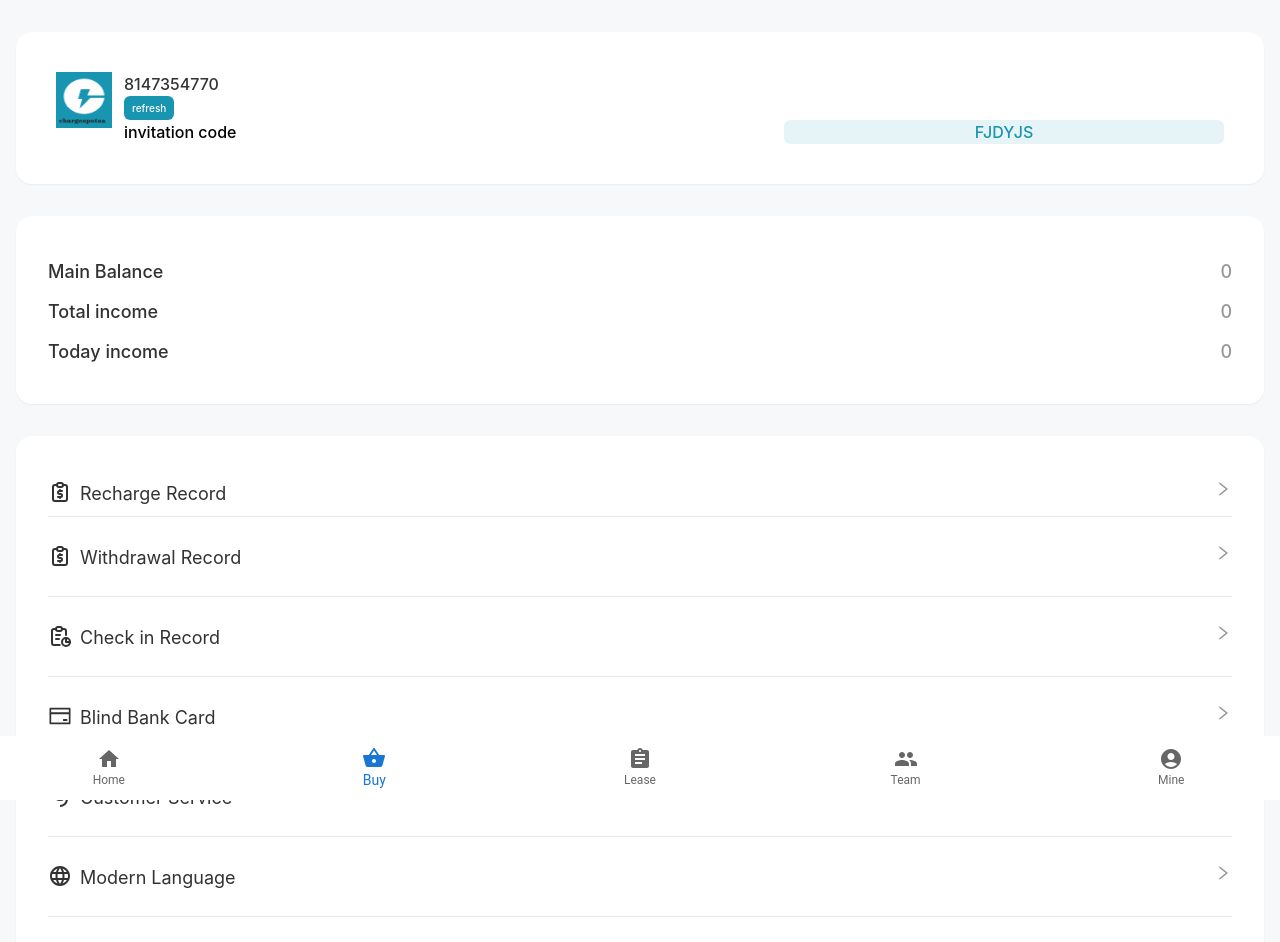
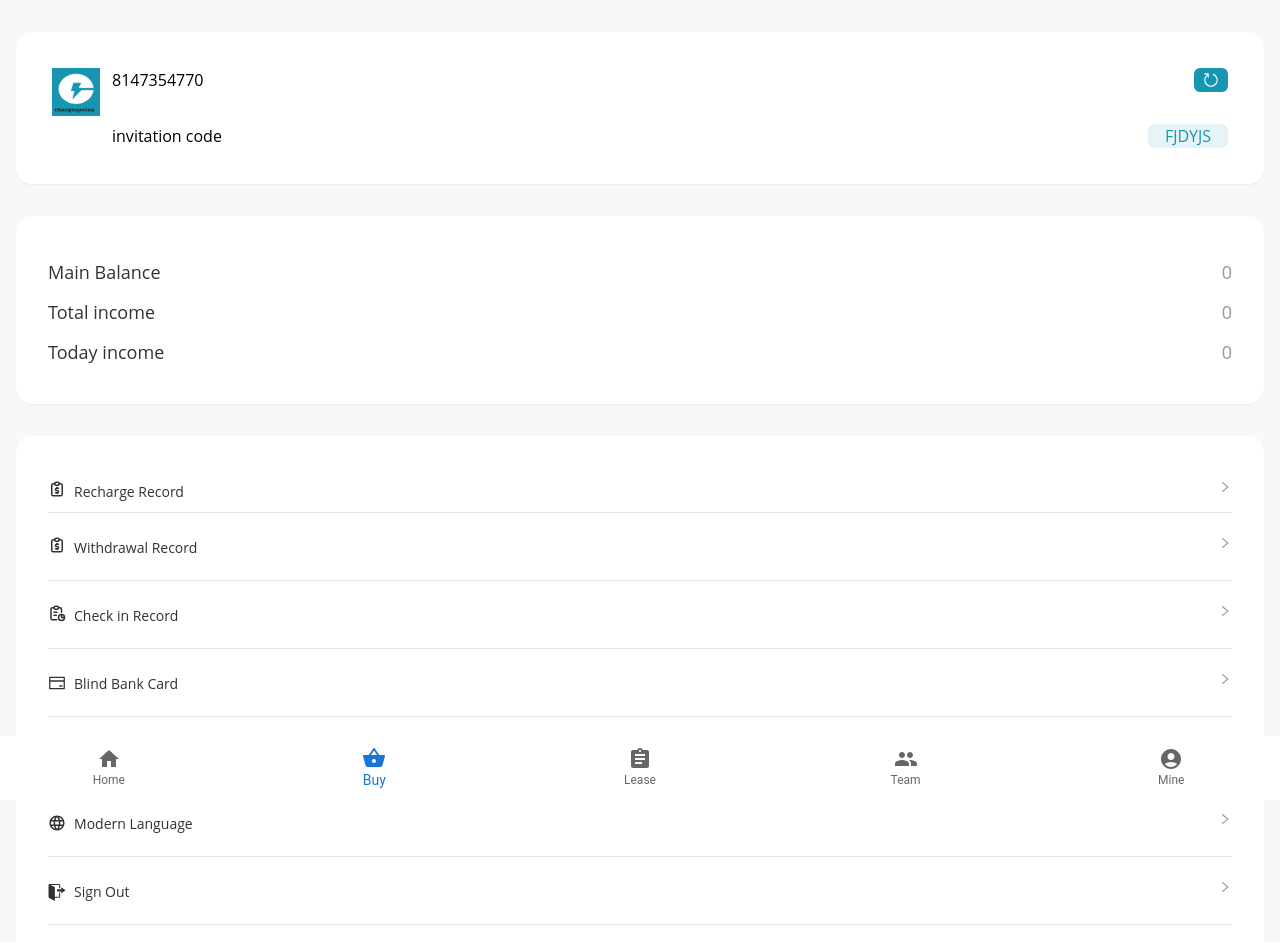
Before and after one commit to Sageer-M-Kabeer/charges_pots, a React (Create React App) app in the folder chargespots/: page /mine in a window 1280 px wide. Shown: the top 942 px of the page. Built offline with nearby package versions, Linux system fonts and the light colour scheme.

Commit message:
added fonts amd made changes in mine.js

```diff
--- a/chargespots/src/index.css
+++ b/chargespots/src/index.css
@@ -1,12 +1,11 @@
 @tailwind base;
 @tailwind components;
 @tailwind utilities;
+@import url('https://fonts.googleapis.com/css2?family=Open+Sans:ital,wght@0,300;0,400;0,500;0,600;0,700;0,800;1,300;1,400;1,500;1,700&display=swap');
 
 body {
   margin: 0;
-  font-family: -apple-system, BlinkMacSystemFont, 'Segoe UI', 'Roboto', 'Oxygen',
-    'Ubuntu', 'Cantarell', 'Fira Sans', 'Droid Sans', 'Helvetica Neue',
-    sans-serif;
+  font-family: 'Open Sans', sans-serif;
   -webkit-font-smoothing: antialiased;
   -moz-osx-font-smoothing: grayscale;
 }
--- a/chargespots/src/pages/Mine.js
+++ b/chargespots/src/pages/Mine.js
@@ -7,7 +7,9 @@ import {TbReportMoney,TbReport} from 'react-icons/tb'
 import {RiCustomerService2Line} from 'react-icons/ri'
 import {MdOutlineLanguage} from 'react-icons/md'
 import {GoSignOut} from 'react-icons/go'
+import {VscRefresh} from 'react-icons/vsc'
 import { Link } from 'react-router-dom'
+
 
 
 const Mine = () => {
@@ -20,26 +22,22 @@ const Mine = () => {
                 {/* card */}
                 <div className="relative  mb-8 bg-[#fff]  shadow-sm rounded-2xl">
                     <div className="p-8">
-                        <div className="flex p-2">
-                            <div className=" w-14 h-14 ">
+                        <div className="flex p-1">
+                            <div className=" w-12 h-12 ">
                                 <img className="w-full h-full" src={logo} alt="" />
                             </div>
                             <div className="flex-1 pl-3 flex-col justify-center">
-                                <div className="mb-[10px]text-md font-medium flex-1 text-[#333] gap-10  flex-row w-full overflow-hidden justify-between items-center">
-                                    <div>
-                                        8147354770
+                                <div className="flex mb-8 justify-between h-6 leading-[24px] font-medium">
+                                <div>8147354770</div>
                                         <div>
-                                        <button type="button" className="text-white bg-[rgb(24,149,176)] h-[24px] p-2 text-center flex justify-center items-center text-[10px] rounded-md ">
-                                            refresh
+                                        <button type="button" className="text-white right-0 bg-[rgb(24,149,176)] h-[24px] p-2 text-center flex justify-center items-center text-lg font-bold rounded-md ">
+                                            <VscRefresh/>
                                         </button>
                                     </div>
-                                    </div>
-
-
                                 </div>
                                 <div className="flex justify-between h-6 leading-[24px] font-medium">
                                     <div>invitation code</div>
-                                    <div className="text-[#1895b0] p-[4px,8px] w-[40%] rounded-md text-center bg-[rgb(24,149,176,.1)] ">
+                                    <div className="text-[#1895b0] p-[4px,8px] w-20 rounded-md text-center bg-[rgb(24,149,176,.1)] ">
                                     FJDYJS
                                 </div>
                                 </div>
@@ -78,71 +76,71 @@ const Mine = () => {
                     <div className="p-8 flex justify-between flex-col gap-4">
                         <Link className="m-[0,16px] pt-3 overflow-hidden bg-white">
                             <div className="flex relative box-border w-full p-[10px,16px] text-[#323232] text-[14px] leading-[24px]">
-                                <div className='text-2xl items-center mr-2'> <TbReportMoney/> </div>
-                                <div className="flex-1 "> <span className="text-lg">Recharge Record</span></div>
-                                <div className="relative text-right text-[#969799] overflow-hidden "> <span className="text-lg"><AiOutlineRight/></span></div>
+                                <div className='text-lg items-center mr-2'> <TbReportMoney/> </div>
+                                <div className="flex-1 "> <span className="text-sm">Recharge Record</span></div>
+                                <div className="relative text-right text-[#969799] overflow-hidden "> <span className="text-sm"><AiOutlineRight/></span></div>
                             </div>
                             <hr className="w- text-gray-100 h-1 mt-2"/>
 
                         </Link>
-                        <Link className="m-[0,16px] pt-2 overflow-hidden bg-white">
+                        <Link className="m-[0,16px] pt-1 overflow-hidden bg-white">
                             <div className="flex relative box-border w-full p-[10px,16px] text-[#323232] text-[14px] leading-[24px]">
-                                <div className='text-2xl items-center mr-2'> <TbReportMoney/> </div>
-                                <div className="flex-1 "> <span className="text-lg">Withdrawal Record</span></div>
-                                <div className="relative text-right text-[#969799] overflow-hidden "> <span className="text-lg"><AiOutlineRight/></span></div>
+                                <div className='text-lg items-center mr-2'> <TbReportMoney/> </div>
+                                <div className="flex-1 "> <span className="text-sm">Withdrawal Record</span></div>
+                                <div className="relative text-right text-[#969799] overflow-hidden "> <span className="text-sm"><AiOutlineRight/></span></div>
                             </div>
 
                         </Link>
-                        <hr className="w- text-gray-100 h-1 mt-2"/>
+                        <hr className="w- text-gray-100 h-1 mt-1"/>
+
+                        <Link className="m-[0,16px] pt-1 overflow-hidden bg-white">
+                            <div className="flex relative box-border w-full p-[10px,16px] text-[#323232] text-[14px] leading-[24px]">
+                                <div className='text-lg items-center mr-2'> <TbReport/> </div>
+                                <div className="flex-1 "><span className="text-sm">Check in Record</span></div>
+                                <div className="relative text-right text-[#969799] overflow-hidden "> <span className="text-sm"><AiOutlineRight/></span></div>
+                            </div>
+
+                        </Link>
+                        <hr className="w- text-gray-100 h-1 mt-1"/>
+
+                        <Link className="m-[0,16px] pt-1 overflow-hidden bg-white">
+                            <div className="flex relative box-border w-full p-[10px,16px] text-[#323232] text-[14px] leading-[24px]">
+                            <div className='text-lg pt-[2px] items-center mr-2'> <AiOutlineCreditCard/> </div>
+                                <div className="flex-1 "> <span className="text-sm">Blind Bank Card</span></div>
+                                <div className="relative text-right text-[#969799] overflow-hidden "> <span className="text-sm"><AiOutlineRight/></span></div>
+                            </div>
+
+                        </Link>
+                        <hr className="w- text-gray-100 h-1 mt-1"/>
+
+                        <Link className="m-[0,16px] pt-1 overflow-hidden bg-white">
+                            <div className="flex relative box-border w-full p-[10px,16px] text-[#323232] text-[14px] leading-[24px]">
+                                <div className='text-lg items-center mr-2'> <RiCustomerService2Line/> </div>
+                                <div className="flex-1 "> <span className="text-sm">Customer Service</span></div>
+                                <div className="relative text-right text-[#969799] overflow-hidden "> <span className="text-sm"><AiOutlineRight/></span></div>
+                            </div>
+
+                        </Link>
+                        <hr className="w- text-gray-100 h-1 mt-1"/>
 
                         <Link className="m-[0,16px] pt-2 overflow-hidden bg-white">
                             <div className="flex relative box-border w-full p-[10px,16px] text-[#323232] text-[14px] leading-[24px]">
-                                <div className='text-2xl items-center mr-2'> <TbReport/> </div>
-                                <div className="flex-1 "><span className="text-lg">Check in Record</span></div>
-                                <div className="relative text-right text-[#969799] overflow-hidden "> <span className="text-lg"><AiOutlineRight/></span></div>
+                            <div className='text-lg pt-[2px] items-center mr-2'> <MdOutlineLanguage/> </div>
+                                <div className="flex-1 "> <span className="text-sm">Modern Language</span></div>
+                                <div className="relative text-right text-[#969799] overflow-hidden "> <span className="text-sm"><AiOutlineRight/></span></div>
                             </div>
 
                         </Link>
-                        <hr className="w- text-gray-100 h-1 mt-2"/>
+                        <hr className="w- text-gray-100 h-1 mt-1"/>
 
-                        <Link className="m-[0,16px] pt-2 overflow-hidden bg-white">
+                        <Link className="m-[0,16px] pt-1 overflow-hidden bg-white">
                             <div className="flex relative box-border w-full p-[10px,16px] text-[#323232] text-[14px] leading-[24px]">
-                            <div className='text-2xl items-center mr-2'> <AiOutlineCreditCard/> </div>
-                                <div className="flex-1 "> <span className="text-lg">Blind Bank Card</span></div>
-                                <div className="relative text-right text-[#969799] overflow-hidden "> <span className="text-lg"><AiOutlineRight/></span></div>
-                            </div>
-
-                        </Link>
-                        <hr className="w- text-gray-100 h-1 mt-2"/>
-
-                        <Link className="m-[0,16px] pt-2 overflow-hidden bg-white">
-                            <div className="flex relative box-border w-full p-[10px,16px] text-[#323232] text-[14px] leading-[24px]">
-                                <div className='text-2xl items-center mr-2'> <RiCustomerService2Line/> </div>
-                                <div className="flex-1 "> <span className="text-lg">Customer Service</span></div>
-                                <div className="relative text-right text-[#969799] overflow-hidden "> <span className="text-lg"><AiOutlineRight/></span></div>
-                            </div>
-
-                        </Link>
-                        <hr className="w- text-gray-100 h-1 mt-2"/>
-
-                        <Link className="m-[0,16px] pt-2 overflow-hidden bg-white">
-                            <div className="flex relative box-border w-full p-[10px,16px] text-[#323232] text-[14px] leading-[24px]">
-                            <div className='text-2xl items-center mr-2'> <MdOutlineLanguage/> </div>
-                                <div className="flex-1 "> <span className="text-lg">Modern Language</span></div>
-                                <div className="relative text-right text-[#969799] overflow-hidden "> <span className="text-lg"><AiOutlineRight/></span></div>
-                            </div>
-
-                        </Link>
-                        <hr className="w- text-gray-100 h-1 mt-2"/>
-
-                        <Link className="m-[0,16px] pt-2 overflow-hidden bg-white">
-                            <div className="flex relative box-border w-full p-[10px,16px] text-[#323232] text-[14px] leading-[24px]">
-                            <div className='text-2xl items-center mr-2'> <GoSignOut/> </div>
-                                <div className="flex-1 "> <span className="text-lg">Sign Out</span></div>
-                                <div className="relative text-right text-[#969799] overflow-hidden "> <span className="text-lg"><AiOutlineRight/></span></div>
+                            <div className='text-lg pt-1 items-center mr-2'> <GoSignOut/> </div>
+                                <div className="flex-1 "> <span className="text-sm">Sign Out</span></div>
+                                <div className="relative text-right text-[#969799] overflow-hidden "> <span className="text-sm"><AiOutlineRight/></span></div>
                             </div>
                         </Link>
-                        <hr className="w- text-gray-100 h-1 mt-2"/>
+                        <hr className="w- text-gray-100 h-1 mt-1"/>
 
                     </div>
                 </div>
```
